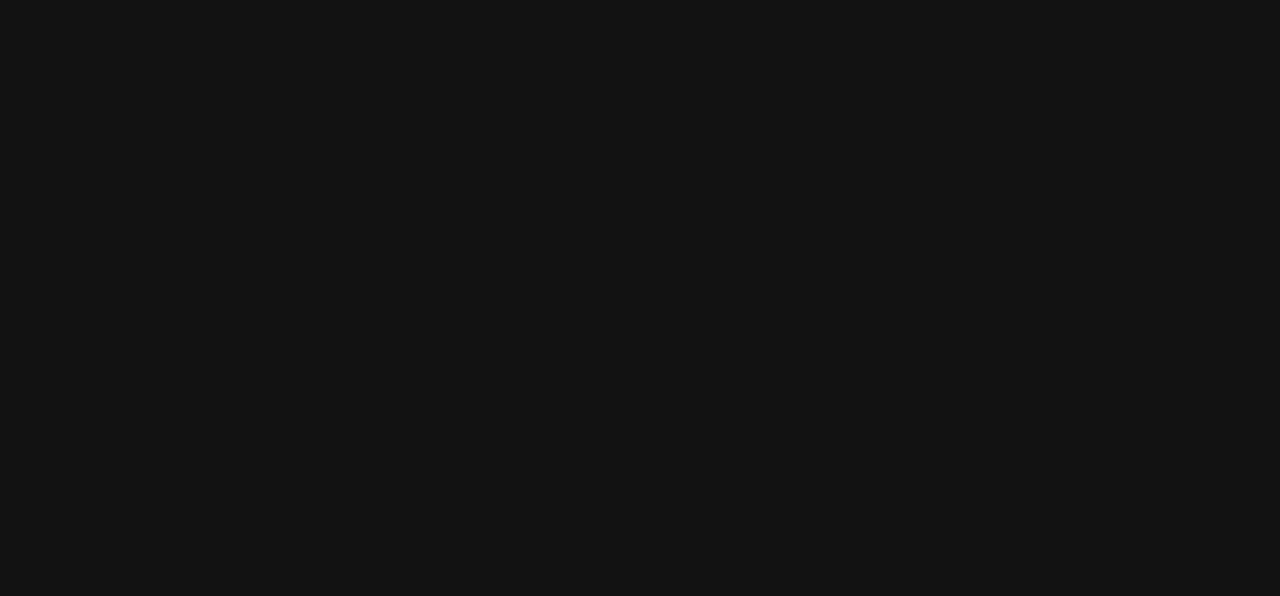
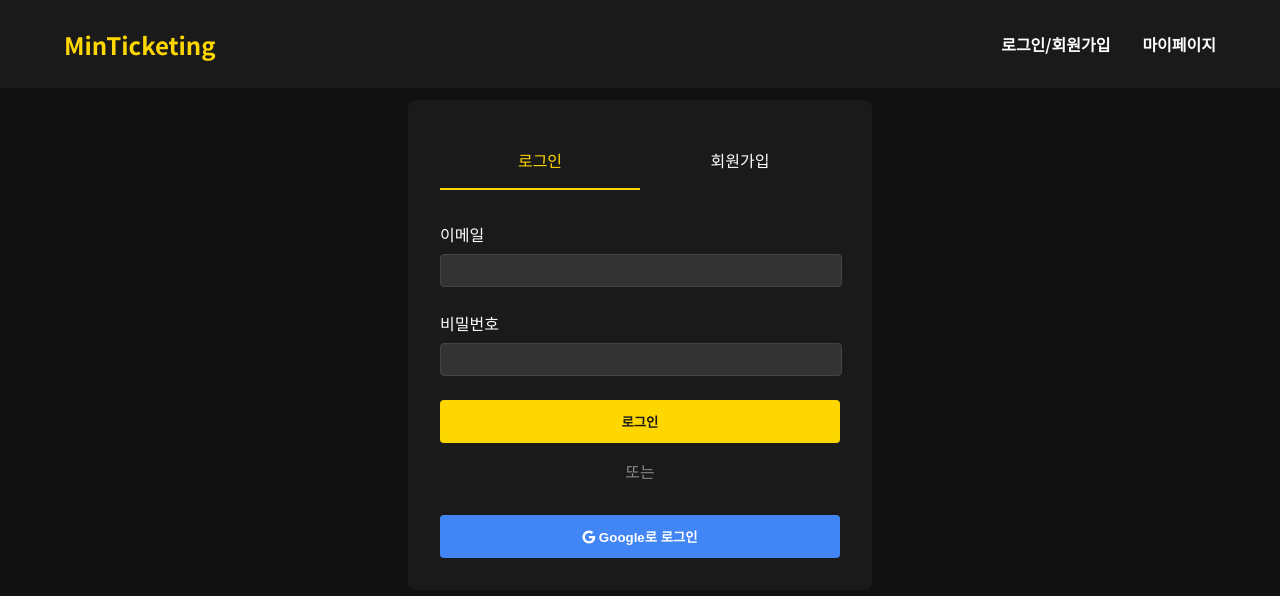
Before and after one commit to minturtle/min-ticketing-frontend, a React (Create React App) app: page /login in a window 1280 px wide. Before the commit this address had no page. Shown: the top 596 px of the page. Built offline with nearby package versions, Linux system fonts and the light colour scheme.

Commit message:
feat: 로그인 페이지 개발

```diff
--- a/src/App.js
+++ b/src/App.js
@@ -1,12 +1,14 @@
 import { Route, BrowserRouter as Router, Routes } from "react-router-dom";
 import HomePage from "./pages/HomePage/HomePage";
 import "./assets/styles/common.css";
+import LoginPage from "./pages/LoginPage/LoginPage";
 
 function App() {
   return (
     <Router>
       <Routes>
         <Route path="/" element={<HomePage />} />
+        <Route path="/login" element={<LoginPage />} />
       </Routes>
     </Router>
   );
--- a/src/assets/styles/common.css
+++ b/src/assets/styles/common.css
@@ -5,10 +5,12 @@
     --bg-color: #121212;
 }
 
+
 body {
     font-family: 'Noto Sans KR', sans-serif;
     margin: 0;
     padding: 0;
+    height: 100%;
     background-color: var(--bg-color);
     color: var(--text-color);
 }
--- a/src/components/Footer.css
+++ b/src/components/Footer.css
@@ -5,9 +5,8 @@
     color: #ecf0f1;
     padding: 20px;
     text-align: center;
-    position: relative;
-    bottom: 0;
     width: 100%;
+
 }
 
 .footer-content {
--- /dev/null
+++ b/src/pages/LoginPage/LoginPage.css
@@ -0,0 +1,79 @@
+.loginContainer {
+    background-color: var(--primary-color);
+    padding: 2rem;
+    border-radius: 8px;
+    box-shadow: 0 4px 6px rgba(0, 0, 0, 0.1);
+    width: 100%;
+    max-width: 400px;
+    margin: 100px auto;
+}
+
+.tabs {
+    display: flex;
+    margin-bottom: 2rem;
+}
+
+.tab {
+    flex: 1;
+    text-align: center;
+    padding: 1rem;
+    cursor: pointer;
+    border-bottom: 2px solid transparent;
+    transition: all 0.3s ease;
+}
+
+.tab.active {
+    border-bottom: 2px solid var(--secondary-color);
+    color: var(--secondary-color);
+}
+
+.form-group {
+    margin-bottom: 1.5rem;
+}
+
+.form-group label {
+    display: block;
+    margin-bottom: 0.5rem;
+}
+
+.form-group input {
+    width: calc(100% - 1rem);
+    /* 양쪽 패딩 합계 */
+    padding: 0.5rem;
+    border: 1px solid #444;
+    background-color: #333;
+    color: var(--text-color);
+    border-radius: 4px;
+}
+
+.btn {
+    width: 100%;
+    padding: 0.75rem;
+    background-color: var(--secondary-color);
+    color: var(--primary-color);
+    border: none;
+    border-radius: 4px;
+    cursor: pointer;
+    font-weight: 700;
+    transition: background-color 0.3s ease;
+}
+
+.btn:hover {
+    background-color: #e6c200;
+}
+
+.google-btn {
+    background-color: #4285F4;
+    color: white;
+    margin-top: 1rem;
+}
+
+.google-btn:hover {
+    background-color: #357ae8;
+}
+
+.or-divider {
+    text-align: center;
+    margin: 1rem 0;
+    color: #888;
+}
--- /dev/null
+++ b/src/pages/LoginPage/LoginPage.js
@@ -0,0 +1,30 @@
+import Header from "../../components/Header";
+import LoginForm from "./components/LoginForm";
+import SignupForm from "./components/SignupForm";
+import React, { useState } from 'react';
+
+import Tabs from "./components/Tabs";
+import "./LoginPage.css";
+
+
+function LoginPage() {
+    const [activeTab, setActiveTab] = useState('login');
+
+    const handleTabChange = (tabName) => {
+        setActiveTab(tabName);
+    };
+
+    return (
+        <>
+            <Header />
+            <div className="loginContainer">
+                <Tabs activeTab={activeTab} onTabChange={handleTabChange} />
+                {activeTab === 'login' && <LoginForm />}
+                {activeTab === 'signup' && <SignupForm />}
+            </div>
+        </>
+    );
+
+}
+
+export default LoginPage
--- /dev/null
+++ b/src/pages/LoginPage/components/LoginForm.js
@@ -0,0 +1,24 @@
+
+function LoginForm() {
+    return (
+        <form id="login-form">
+            <div className="form-group">
+                <label htmlFor="login-email">이메일</label>
+                <input type="email" id="login-email" required />
+            </div>
+            <div className="form-group">
+                <label htmlFor="login-password">비밀번호</label>
+                <input type="password" id="login-password" required />
+            </div>
+            <button type="submit" className="btn">로그인</button>
+
+            <div className="or-divider">또는</div>
+
+            <button type="button" className="btn google-btn">
+                <i className="fab fa-google"></i> Google로 로그인
+            </button>
+        </form>
+    )
+}
+
+export default LoginForm;
--- /dev/null
+++ b/src/pages/LoginPage/components/SignupForm.js
@@ -0,0 +1,79 @@
+import React, { useState } from 'react';
+
+
+function SignupForm() {
+    const [step, setStep] = useState(1);
+
+
+    return (
+        <form id="signup-form">
+            {step === 1 && (
+                <Step1Form setStep={setStep} />
+            )}
+
+            {step === 2 && (
+                <Step2Form setStep={setStep} />
+            )}
+
+            {step === 3 && (
+                <Step3Form />
+            )}
+        </form>
+    );
+
+
+}
+
+function Step1Form({ setStep }) {
+    const handleSendVerificationCode = () => {
+        setStep(2);
+    };
+
+    return (
+        <div id="signup-step1">
+            <div className="form-group">
+                <label htmlFor="signup-email">이메일</label>
+                <input type="email" id="signup-email" required />
+            </div>
+            <button type="button" className="btn" onClick={handleSendVerificationCode}>인증 코드 발송</button>
+        </div>
+    )
+}
+
+function Step2Form({ setStep }) {
+    const handleVerifyCode = () => {
+        setStep(3);
+    };
+    return (
+        <div id="signup-step2">
+            <div className="form-group">
+                <label htmlFor="verification-code">인증 코드</label>
+                <input type="text" id="verification-code" required />
+            </div>
+            <button type="button" className="btn" onClick={handleVerifyCode}>코드 확인</button>
+        </div>
+    )
+}
+
+function Step3Form() {
+    return (
+        <div id="signup-step3">
+            <div className="form-group">
+                <label htmlFor="signup-password">비밀번호</label>
+                <input type="password" id="signup-password" required />
+            </div>
+            <div className="form-group">
+                <label htmlFor="signup-confirm-password">비밀번호 확인</label>
+                <input type="password" id="signup-confirm-password" required />
+            </div>
+            <div className="form-group">
+                <label htmlFor="signup-nickname">닉네임</label>
+                <input type="text" id="signup-nickname" required />
+            </div>
+            <button type="submit" className="btn">회원가입 완료</button>
+        </div>
+    )
+}
+
+
+export default SignupForm;
--- /dev/null
+++ b/src/pages/LoginPage/components/Tabs.js
@@ -0,0 +1,23 @@
+
+
+function Tabs({ activeTab, onTabChange }) {
+    return (
+        <div className="tabs">
+            <div
+                className={`tab ${activeTab === 'login' ? 'active' : ''}`}
+                onClick={() => onTabChange('login')}
+            >
+                로그인
+            </div>
+            <div
+                className={`tab ${activeTab === 'signup' ? 'active' : ''}`}
+                onClick={() => onTabChange('signup')}
+            >
+                회원가입
+            </div>
+        </div>
+    )
+
+}
+
+export default Tabs;
```
Lines whose indentation alone changed are shown as unchanged.
